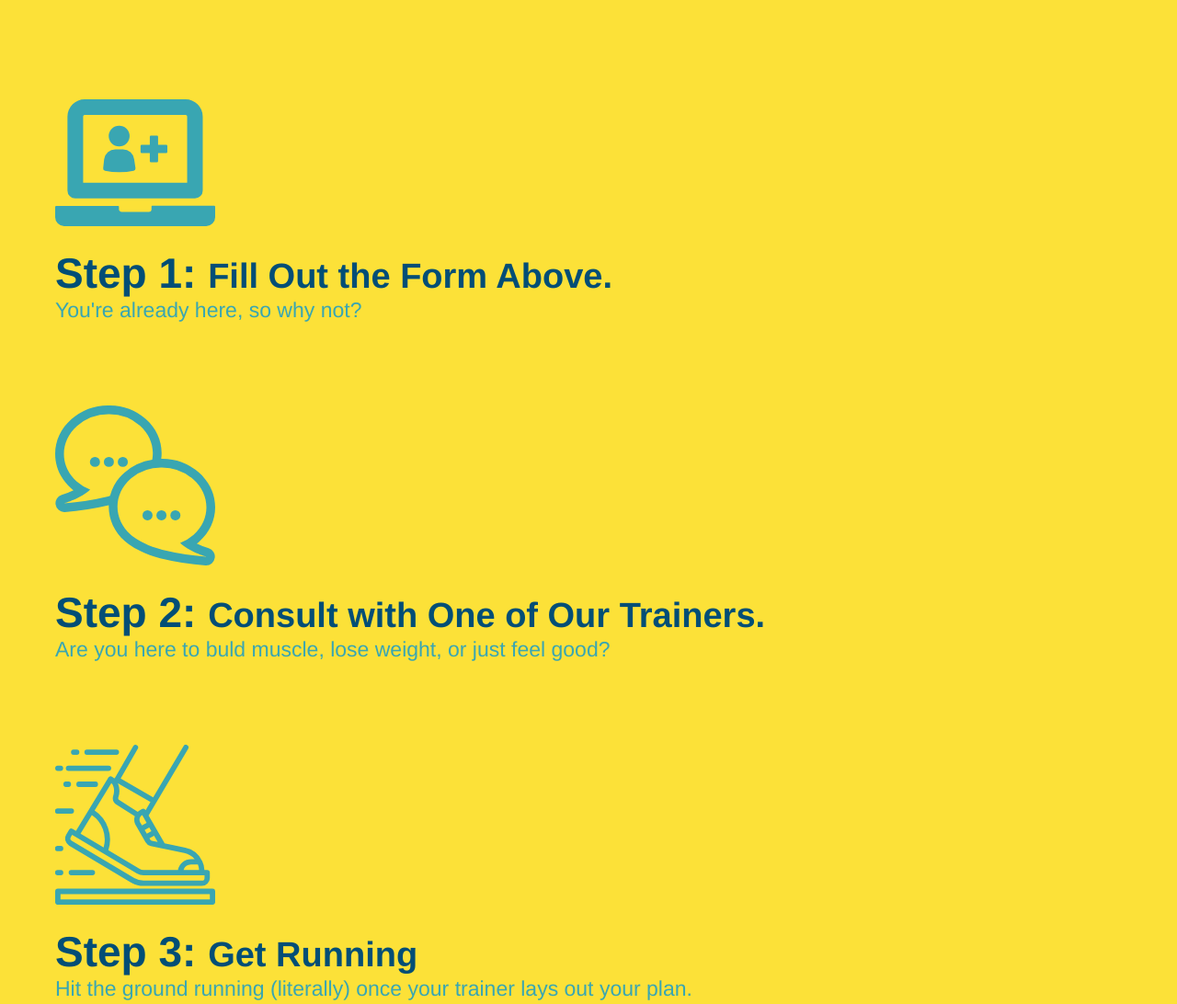
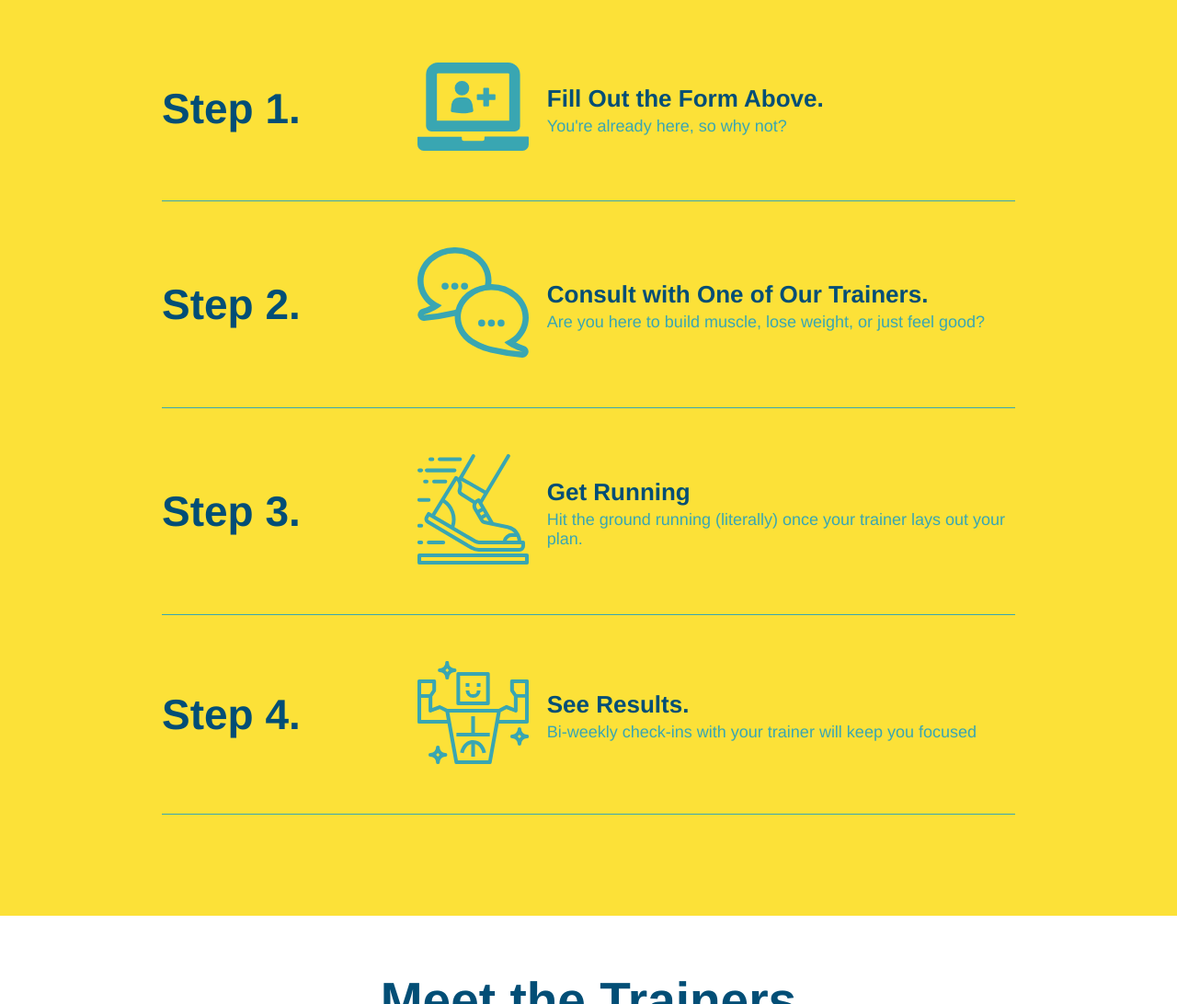
Before and after one commit to rclank/run-buddy, a plain HTML site: page index.html in a window 1280 px wide. Shown: the part 1260-2352 px from the top of the page at 92% size. Drawn offline with Linux system fonts and the light colour scheme.

Commit message:
add flexbox to the steps

```diff
--- a/assets/css/style.css
+++ b/assets/css/style.css
@@ -173,27 +173,52 @@ section {
     background: #fce138;
 }
 
-.steps div {
-    margin-bottom: 80px;
+.step {
+    margin: 50px auto;
+    padding-bottom: 50px;
+    width: 80%;
+    border-bottom: 1px solid #39a6b2;
+    display: flex;
+    flex-wrap: wrap;
+    align-items: center;
+    justify-content: space-between;
 }
 
-.steps img {
-    width: 15%;
-    margin: 10px 0;
+.step h3 {
+    color: #024e76;
+    font-size: 46px;
+    flex: 1 30%;
 }
 
-.steps h3 {
-    color: #024e76;
-    font-size: 46px;
-    margin-top: 10px;
+.step-info {
+    flex: 2 70%;
+    display: flex;
+    flex-wrap: wrap;
+    align-items: center;
 }
 
-.steps p {
+.step-text {
+    flex: 12;
+}
+
+.step-img {
+    flex: 1 12%;
+    margin-right: 20px;
+}
+
+.step-img img {
+    max-width: 100%;
+}
+
+.step-text p {
     color: #39a6b2;
-    font-size: 23px;
+    font-size: 18px;
 }
-.steps span {
-    font-size: 38px;
+
+.step-text h4 {
+    font-size: 26px;
+    line-height: 1.5;
+    color: #024e76;
 }
 
 .trainers {
--- a/index.html
+++ b/index.html
@@ -92,28 +92,57 @@
             <div class="flex-row">
                 <h2 class="section-title secondary-border">What You Do</h2>
             </div>
-            <div>
-                <img src="./assets/images/step-1.svg" alt="" />
-                <h3>Step 1: <span>Fill Out the Form Above.</span></h3>
-                <p>You're already here, so why not?</p>
+
+            <div class="step">
+                <h3>Step 1.</h3>
+                <div class="step-info">
+                    <div class="step-img">
+                        <img src="./assets/images/step-1.svg" alt="" />
+                    </div>
+                    <div class="step-text">
+                        <h4>Fill Out the Form Above.</h4>
+                        <p>You're already here, so why not?</p>
+                    </div>
+                </div>
             </div>
 
-            <div>
-                <img src="./assets/images/step-2.svg" alt="" />
-                <h3>Step 2: <span>Consult with One of Our Trainers.</span></h3>
-                <p>Are you here to buld muscle, lose weight, or just feel good?</p>
+            <div class="step">
+                <h3>Step 2.</h3>
+                <div class="step-info">
+                    <div class="step-img">
+                        <img src="./assets/images/step-2.svg" alt="" />
+                    </div>
+                    <div class="step-text">
+                        <h4>Consult with One of Our Trainers.</h4>
+                        <p>Are you here to build muscle, lose weight, or just feel good?</p>
+                    </div>
+                </div>
             </div>
 
-            <div>
-                <img src="./assets/images/step-3.svg" alt="" />
-                <h3>Step 3: <span>Get Running</span></h3>
-                <p>Hit the ground running (literally) once your trainer lays out your plan.</p>
+            <div class="step">
+                <h3>Step 3.</h3>
+                <div class="step-info">
+                    <div class="step-img">
+                        <img src="./assets/images/step-3.svg" alt="" />
+                    </div>
+                    <div class="step-text">
+                        <h4>Get Running</h4>
+                        <p>Hit the ground running (literally) once your trainer lays out your plan.</p>
+                    </div>
+                </div>
             </div>
 
-            <div>
-                <img src="./assets/images/step-4.svg" alt="" />
-                <h3>Step 4: <span>See Results.</span></h3>
-                <p>Bi-weekly check-ins with your trainer will keep you focused</p>
+            <div class="step">
+                <h3>Step 4.</h3>
+                <div class="step-info">
+                    <div class="step-img">
+                        <img src="./assets/images/step-4.svg" alt="" />
+                    </div>
+                    <div class="step-text">
+                        <h4>See Results.</h4>
+                        <p>Bi-weekly check-ins with your trainer will keep you focused</p>
+                    </div>
+                </div>
             </div>
         </section>
 
```
